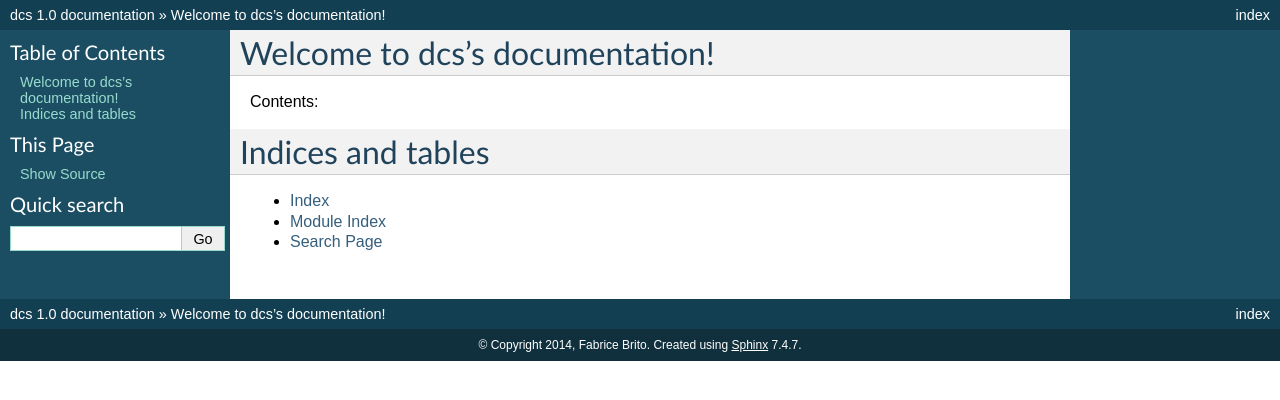
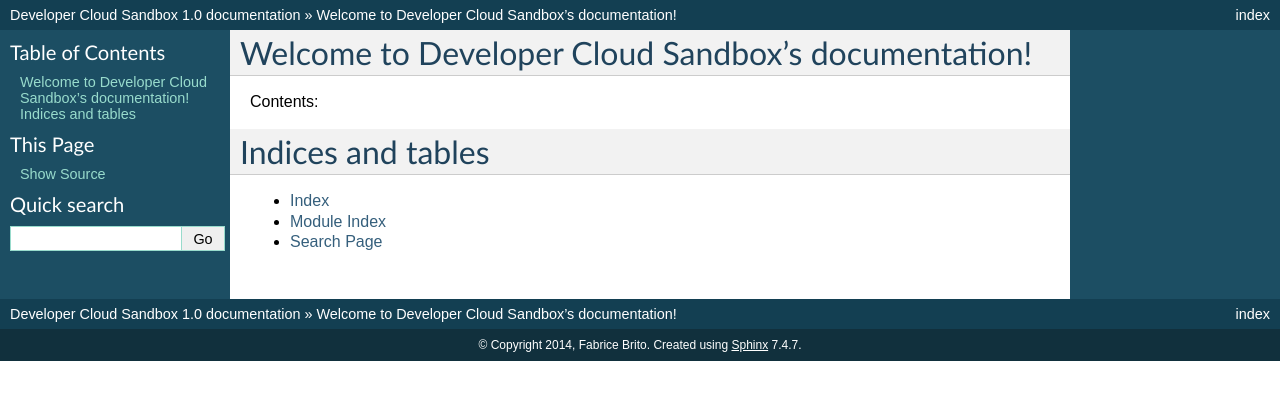
Before and after one commit to Terradue/doc-developer-sandbox, a Sphinx documentation site: the page built from source/index.rst, in a window 1280 px wide. Shown: the top 400 px of the page. Built offline with Sphinx 7.4.7, drawn with Linux system fonts in a browser that asks for light colours; formulas are drawn with MathJax 3.

Commit message:
sphinx quickstart files

```diff
--- a/source/conf.py
+++ b/source/conf.py
@@ -1,7 +1,7 @@
 # -*- coding: utf-8 -*-
 #
-# dcs documentation build configuration file, created by
-# sphinx-quickstart on Tue Mar 25 20:10:20 2014.
+# Developer Cloud Sandbox documentation build configuration file, created by
+# sphinx-quickstart on Tue Mar 25 20:23:11 2014.
 #
 # This file is execfile()d with the current directory set to its containing dir.
 #
@@ -22,7 +22,7 @@
 
 # Add any Sphinx extension module names here, as strings. They can be extensions
 # coming with Sphinx (named 'sphinx.ext.*') or your custom ones.
-extensions = ['sphinx.ext.intersphinx', 'sphinx.ext.todo', 'sphinx.ext.coverage', 'sphinx.ext.pngmath', 'sphinx.ext.jsmath']
+extensions = ['sphinx.ext.todo']
 
 # Add any paths that contain templates here, relative to this directory.
 templates_path = ['_templates']
@@ -37,7 +37,7 @@
 master_doc = 'index'
 
 # General information about the project.
-project = u'dcs'
+project = u'Developer Cloud Sandbox'
 copyright = u'2014, Fabrice Brito'
 
 # The version info for the project you're documenting, acts as replacement for
@@ -158,7 +158,7 @@
 #html_file_suffix = ''
 
 # Output file base name for HTML help builder.
-htmlhelp_basename = 'dcsdoc'
+htmlhelp_basename = 'DeveloperCloudSandboxdoc'
 
 
 # -- Options for LaTeX output --------------------------------------------------
@@ -172,7 +172,7 @@
 # Grouping the document tree into LaTeX files. List of tuples
 # (source start file, target name, title, author, documentclass [howto/manual]).
 latex_documents = [
-  ('index', 'dcs.tex', u'dcs Documentation',
+  ('index', 'DeveloperCloudSandbox.tex', u'Developer Cloud Sandbox Documentation',
    u'Fabrice Brito', 'manual'),
 ]
 
@@ -192,7 +192,3 @@
 
 # If false, no module index is generated.
 #latex_use_modindex = True
-
-
-# Example configuration for intersphinx: refer to the Python standard library.
-intersphinx_mapping = {'http://docs.python.org/': None}
--- a/source/index.rst
+++ b/source/index.rst
@@ -1,10 +1,10 @@
-.. dcs documentation master file, created by
-   sphinx-quickstart on Tue Mar 25 20:10:20 2014.
+.. Developer Cloud Sandbox documentation master file, created by
+   sphinx-quickstart on Tue Mar 25 20:23:11 2014.
    You can adapt this file completely to your liking, but it should at least
    contain the root `toctree` directive.
 
-Welcome to dcs's documentation!
-===============================
+Welcome to Developer Cloud Sandbox's documentation!
+===================================================
 
 Contents:
 
```
Also changed, not shown: 1 other file.
